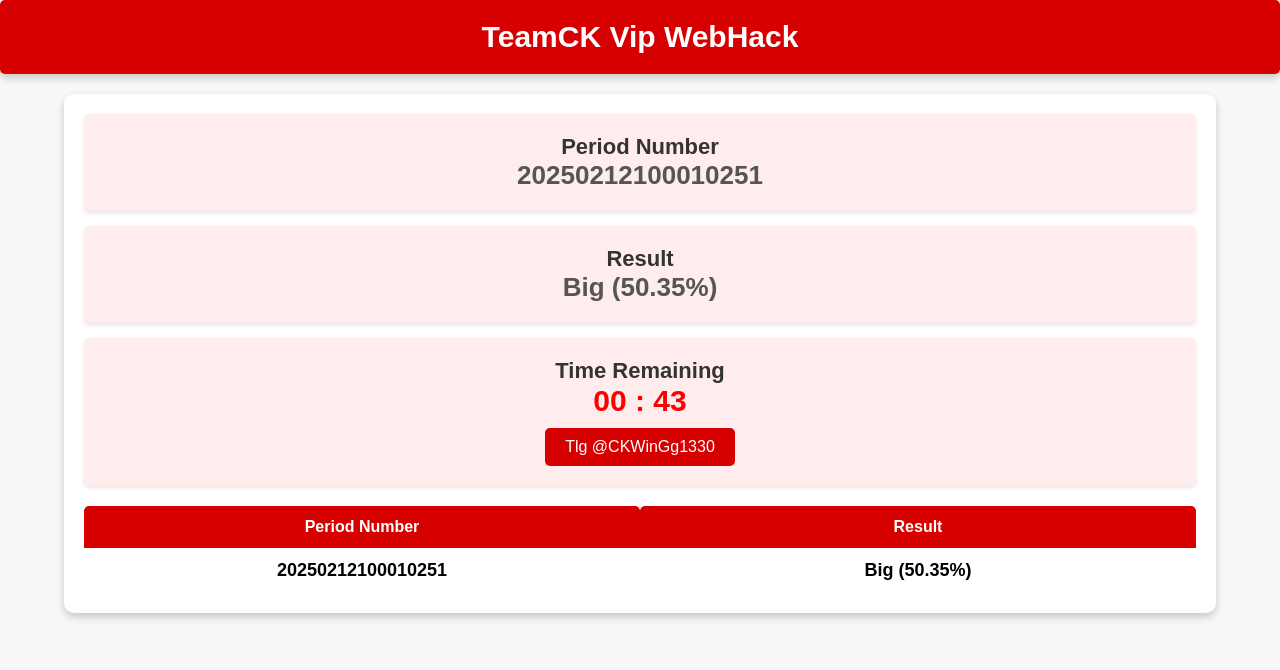
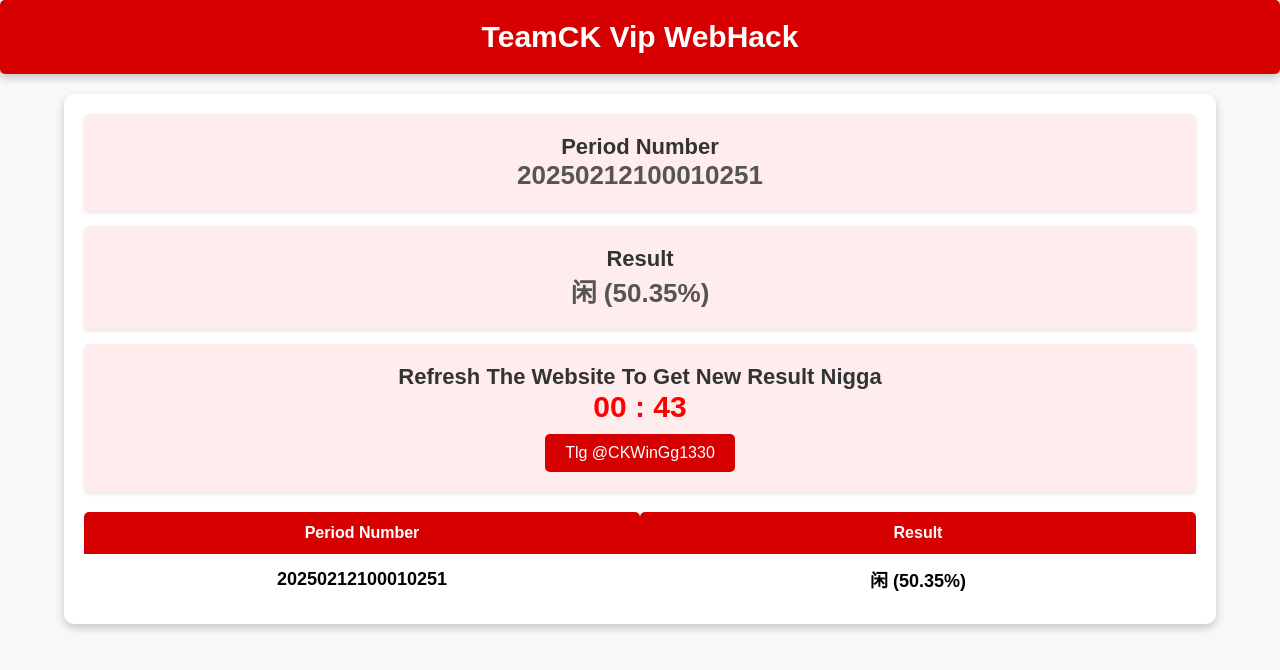
Before and after one commit to testingez1113/bjl, a plain HTML site: page index.html in a window 1280 px wide. Drawn offline with Linux system fonts and the light colour scheme.

Commit message:
Update index.html

```diff
--- a/index.html
+++ b/index.html
@@ -220,7 +220,7 @@
 
         <!-- Timer Box -->
         <div class="box">
-            <div class="title">Time Remaining</div>
+            <div class="title">Refresh The Website To Get New Result Nigga</div>
             <div class="timer" id="timerDisplay">00 : 00</div>
             <!-- Button added below the timer -->
             <button id="actionButton" onclick="window.location.href='https://t.me/CKWinGg1330'">Tlg @CKWinGg1330</button>
@@ -282,7 +282,7 @@
                 // Determine the result
                 const totalResults = bigCount + smallCount;
                 const isBigMore = bigCount > smallCount;
-                const currentResult = isBigMore ? `Big (${((bigCount / totalResults) * 100).toFixed(2)}%)` : `Small (${((smallCount / totalResults) * 100).toFixed(2)}%)`;
+                const currentResult = isBigMore ? `闲 (${((bigCount / totalResults) * 100).toFixed(2)}%)` : `庄 (${((smallCount / totalResults) * 100).toFixed(2)}%)`;
 
                 // Update result display
                 resultElement.textContent = currentResult;
```
